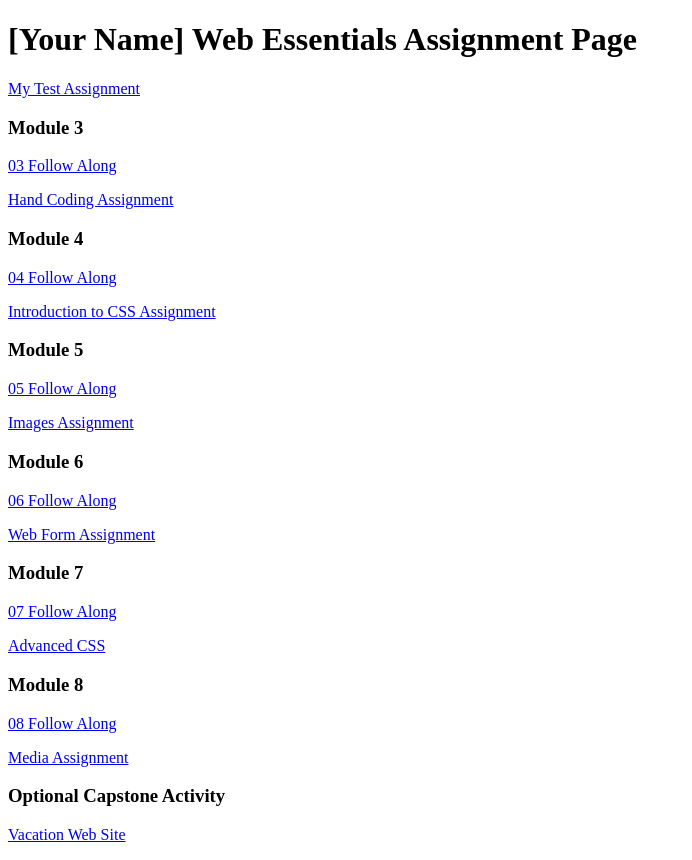
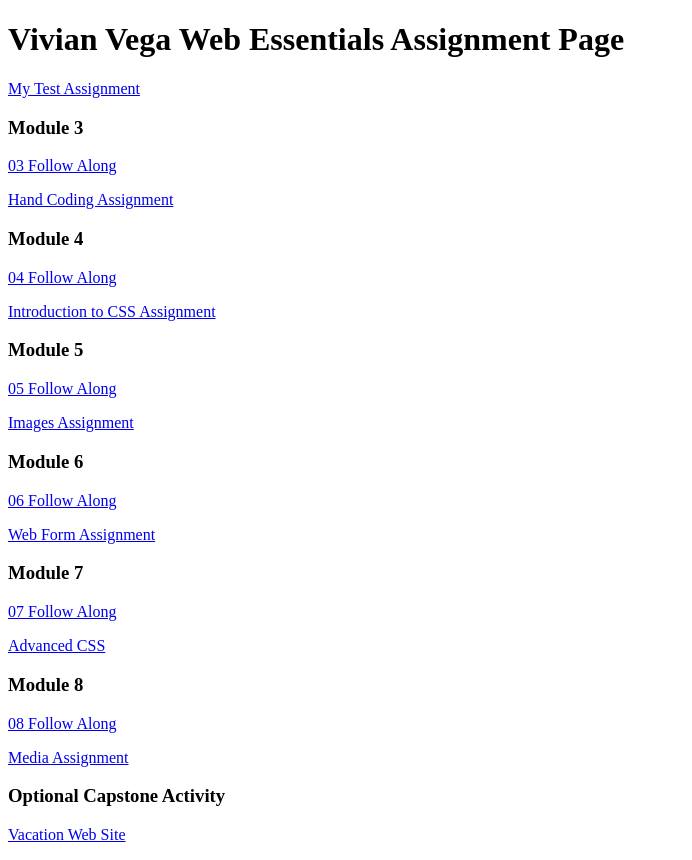
Before and after one commit to ultra-vivi/dwdd1600, a plain HTML site: page index.html in a window 1280 px wide. Shown: the whole page, without its empty margins (0-692 px from the left). Drawn offline with Linux system fonts and the light colour scheme.

Commit message:
Changed my name

```diff
--- a/index.html
+++ b/index.html
@@ -6,7 +6,7 @@
 		<title>dwdd 1600 assignment list page</title>
 	</head>
 	<body>
-		<h1>[Your Name] Web Essentials Assignment Page</h1>
+		<h1>Vivian Vega Web Essentials Assignment Page</h1>
 		<p><a href="01test">My Test Assignment</a></p>
 
 		<h3>Module 3</h3>
```
